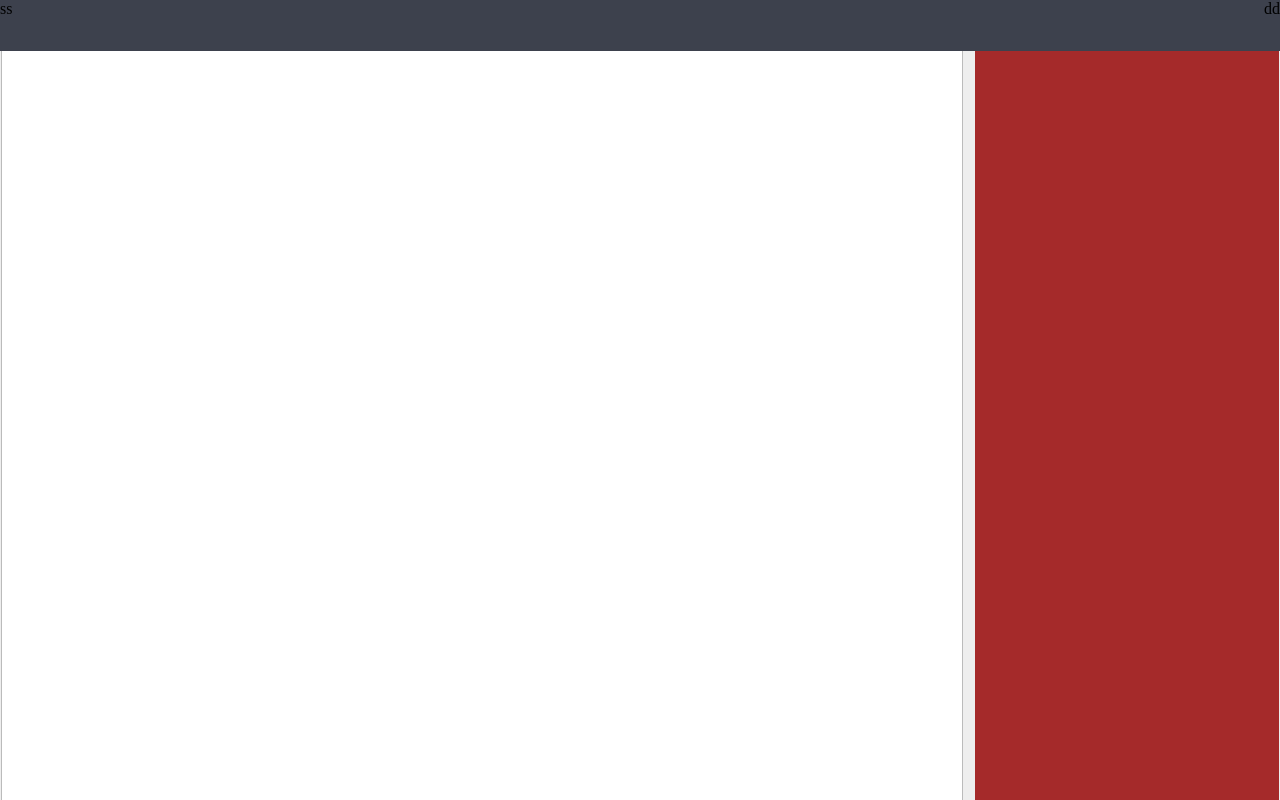
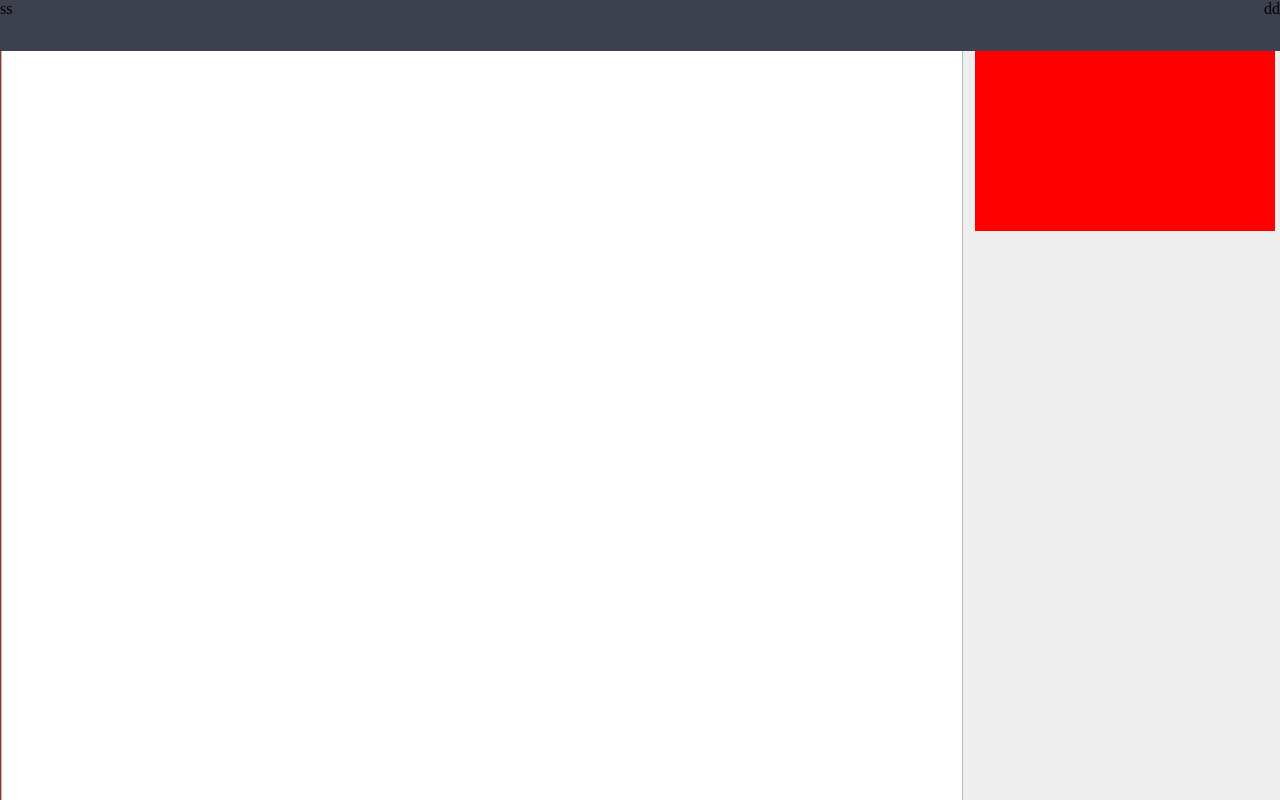
Before and after one commit to web5-kimgangmoon/boardProject, a plain HTML site: page board/index/index.html in a window 1280 px wide. Shown: the top 800 px of the page. Drawn offline with Linux system fonts and the light colour scheme.

Commit message:
feat:resizePlease

```diff
--- a/board/index/index.css
+++ b/board/index/index.css
@@ -37,18 +37,24 @@ li {
 
 #container_kim .body_kim {
   height: 130rem;
-  max-width: 103rem;
+  max-width: auto;
   margin: auto;
 }
 #container_kim .body_kim .bodyCenter_kim {
   display: flex;
   height: 100%;
-  justify-content: center;
+  justify-content: left;
 }
+
 #container_kim .body_kim .bodyCenter_kim .left-adBar_kim {
-  width: 10rem;
-  background-color: blue;
-  margin: 0 0.8rem 0 0.8rem;
+  width: auto;
+  /* background-color: blue; */
+  background-color: brown;
+}
+#container_kim .body_kim .bodyCenter_kim .left-adBar_kim .left-ad_kim {
+  width: 160px;
+  height: 600px;
+  background-color: red;
 }
 #container_kim .body_kim .bodyCenter_kim .boardsIndex_kim {
   width: 60rem;
@@ -61,11 +67,19 @@ li {
   margin-left: 0.8rem;
   /* margin-right: 11rem; */
   /* margin: 0 0.5rem 0 0.8rem; */
-  background-color: brown;
+  /* background-color: brown; */
+}
+#container_kim .body_kim .bodyCenter_kim .informBox_kim .temporaryContent_kim {
+  width: 300px;
+  height: 180px;
+  background-color: red;
 }
 
 @media screen and (max-width: 991px) {
   #container_kim .body_kim .bodyCenter_kim .informBox_kim {
+    display: none;
+  }
+  #container_kim .body_kim .bodyCenter_kim .left-adBar_kim {
     display: none;
   }
   #container_kim .body_kim .bodyCenter_kim .boardsIndex_kim {
@@ -74,8 +88,12 @@ li {
   }
 }
 @media screen and (max-width: 1700px) {
+  #container_kim .body_kim .bodyCenter_kim .left-adBar_kim .left-ad_kim {
+    display: none;
+  }
   #container_kim .body_kim .bodyCenter_kim .left-adBar_kim {
-    display: none;
+    width: unset;
+    flex: 0.45;
   }
   #container_kim .body_kim .bodyCenter_kim .boardsIndex_kim {
     /* margin-left: 11.6rem; */
--- a/board/index/index.html
+++ b/board/index/index.html
@@ -68,7 +68,7 @@
           </div>
         </div>
         <div class="informBox_kim">
-          <div></div>
+          <div class="temporaryContent_kim"></div>
           <div></div>
           <div>
             <div></div>
```
